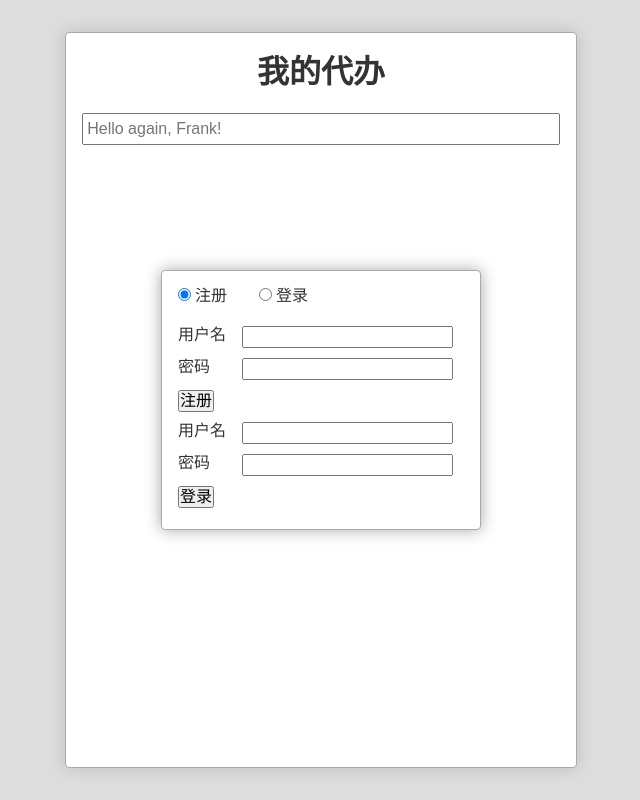
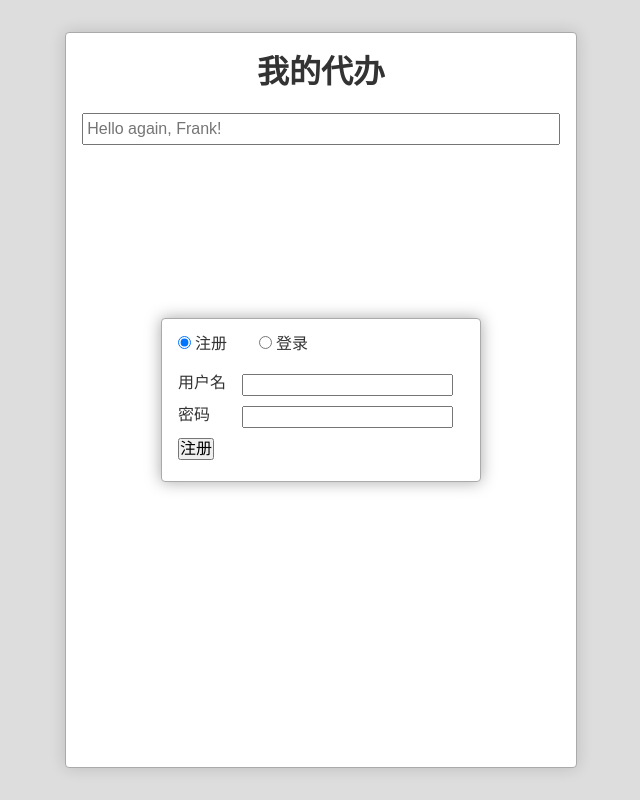
Before and after one commit to pbxrt/project-react-1, a React (Create React App) app: page / in a window 1280 px wide. Shown: the whole page, without its empty margins (319-959 px from the left). Built offline with nearby package versions, Linux system fonts and the light colour scheme; what leancloud-storage would draw is missing.

Commit message:
在登录和注册表单间切换

```diff
--- a/src/UserDialog.css
+++ b/src/UserDialog.css
@@ -19,9 +19,11 @@
 }
 .UserDialog>nav:first-child {
 	padding: 1em;
+	margin-left: -2em;
 }
-.UserDialog>nav:first-child input[type=radio]:not(:first-child) {
+.UserDialog>nav:first-child label {
 	margin-left: 2em;
+	cursor: pointer;
 }
 .UserDialog>.panes {
 	padding: 0 1em 1em;
--- a/src/UserDialog.js
+++ b/src/UserDialog.js
@@ -13,14 +13,7 @@
 		})
 	}
 	render(){
-		return(
-		<div className="UserDialog-Wrapper">
-			<div className="UserDialog">
-				<nav onChange={this.switch.bind(this)}>
-					<input type="radio" value="signUp" checked={this.state.selected === 'signUp'} /> 注册
-					<input type="radio" value="signIn" checked={this.state.selected === 'signIn' } /> 登录
-				</nav>
-				<div className="panes">
+		let signUpForm = (
 			<form className="signUp">{/*注册*/}
 				<div className="row">
 					<label>用户名</label>
@@ -34,6 +27,8 @@
 					<button type="submit">注册</button>
 				</div>
 			</form>
+		)
+		let signInForm = (
 			<form className="signIn">{/*登录*/}
 				<div className="row">
 					<label>用户名</label>
@@ -47,6 +42,18 @@
 					<button type="submit">登录</button>
 				</div>
 			</form>
+		)
+		return(
+		<div className="UserDialog-Wrapper">
+			<div className="UserDialog">
+				<nav onChange={this.switch.bind(this)}>
+					<label><input type="radio" value="signUp" checked={this.state.selected === 'signUp'} /> 注册</label>
+					<label><input type="radio" value="signIn" checked={this.state.selected === 'signIn' } /> 登录</label>
+				</nav>
+				<div className="panes">
+					{this.state.selected === 'signUp' ? signUpForm : null}
+					{this.state.selected === 'signIn' ? signInForm : null}
+
 				</div>
 			</div>
 		</div>
```
Also changed, not shown: 10 other files (tests, documents, lock files or other folders). Lines whose indentation alone changed are shown as unchanged.
